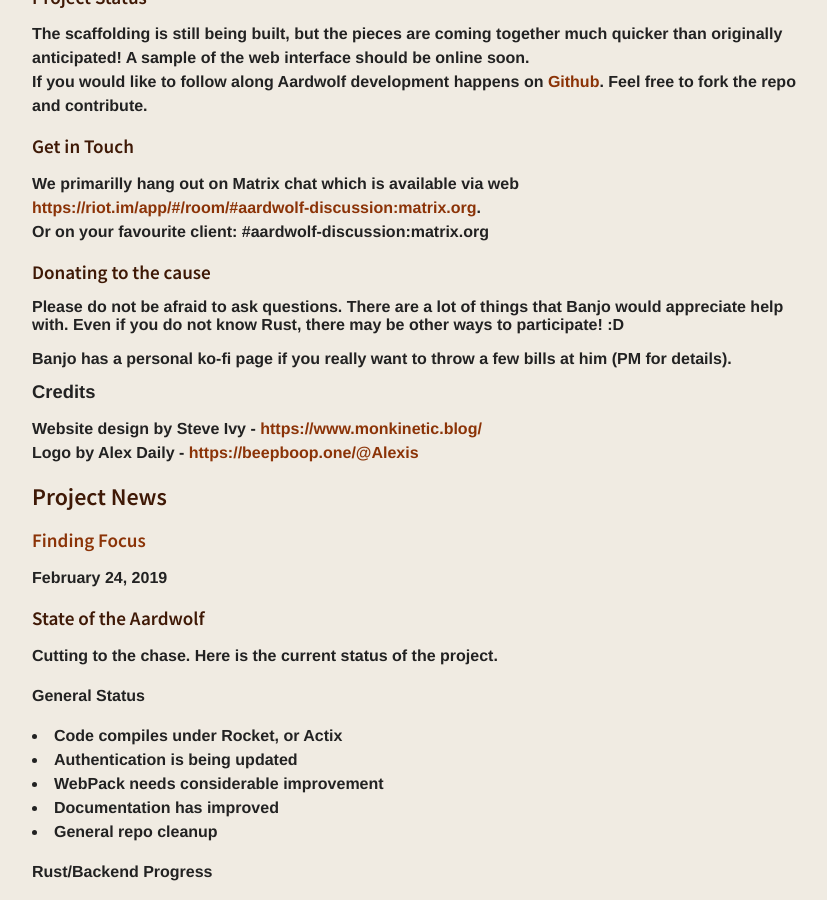
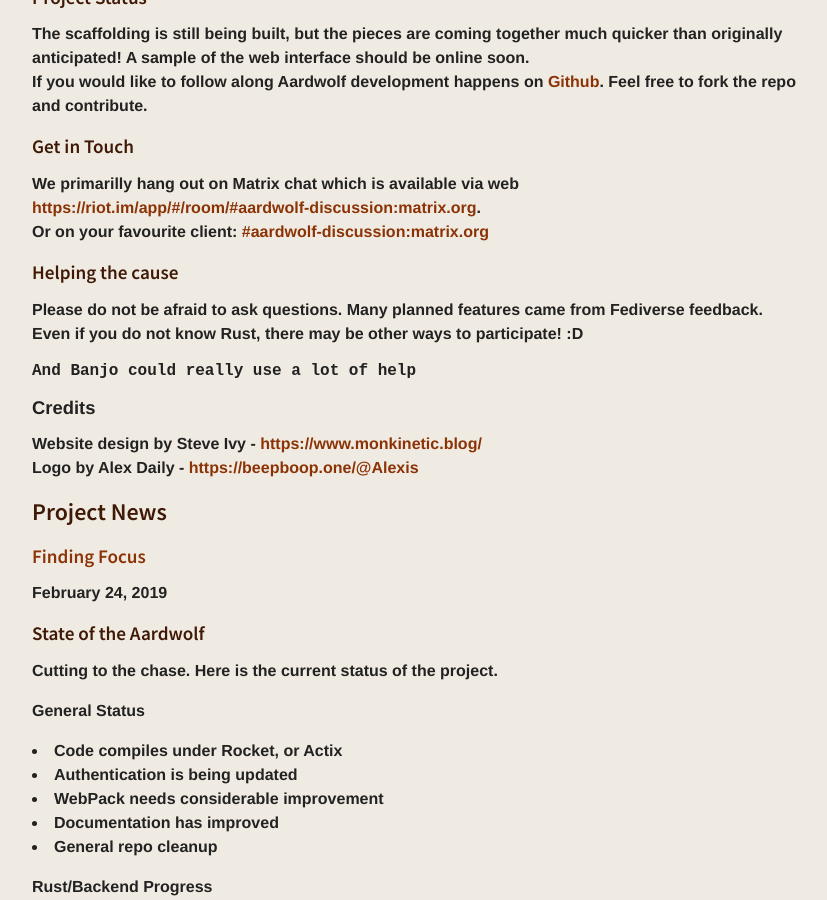
Before and after one commit to BanjoFox/aardwolf-website, a Jekyll site: the page built from index.html, in a window 1280 px wide and 900 px high, scrolled down 955 px. Shown: the whole window, without its empty margins (224-1051 px from the left). Built offline with Jekyll 4.4.1, drawn with Linux system fonts in a browser that asks for light colours; the list of posts is cut into pages by our own code.

Commit message:
I know not what I am doing. <3

```diff
--- a/_includes/home_content.html
+++ b/_includes/home_content.html
@@ -20,12 +20,13 @@
 If you would like to follow along Aardwolf development happens on <a href="https://github.com/aardwolf-social/aardwolf/">Github</a>. Feel free to fork the repo and contribute.</p>
 
 <h3>Get in Touch</h3>
-<p>We primarilly hang out on Matrix chat which is available via web <a href="https://riot.im/app/#/room/#aardwolf-discussion:matrix.org">https://riot.im/app/#/room/#aardwolf-discussion:matrix.org</a>.<br />Or on your favourite client: <strong>#aardwolf-discussion:matrix.org</strong><br />
+<p>We primarilly hang out on Matrix chat which is available via web <a href="https://riot.im/app/#/room/#aardwolf-discussion:matrix.org">https://riot.im/app/#/room/#aardwolf-discussion:matrix.org</a>.<br />Or on your favourite client: <a>#aardwolf-discussion:matrix.org</a><br />
 
 
-<h3>Donating to the cause</h3>
-Please do not be afraid to ask questions. There are a lot of things that Banjo would appreciate help with. Even if you do not know Rust, there may be other ways to participate! :D</p>
-Banjo has a personal ko-fi page if you really want to throw a few bills at him (PM for details).
+<h3>Helping the cause</h3>
+<p>Please do not be afraid to ask questions. Many planned features came from Fediverse feedback.
+<strong>Even if you do not know Rust</strong>, there may be other ways to participate! :D
+<pre>And Banjo could really use a lot of help</pre></p>
 
 <h4>Credits</h4>
 <p>Website design by Steve Ivy - <a href="https://www.monkinetic.blog/">https://www.monkinetic.blog/</a><br />
```
Also changed, not shown: 1 other file.
